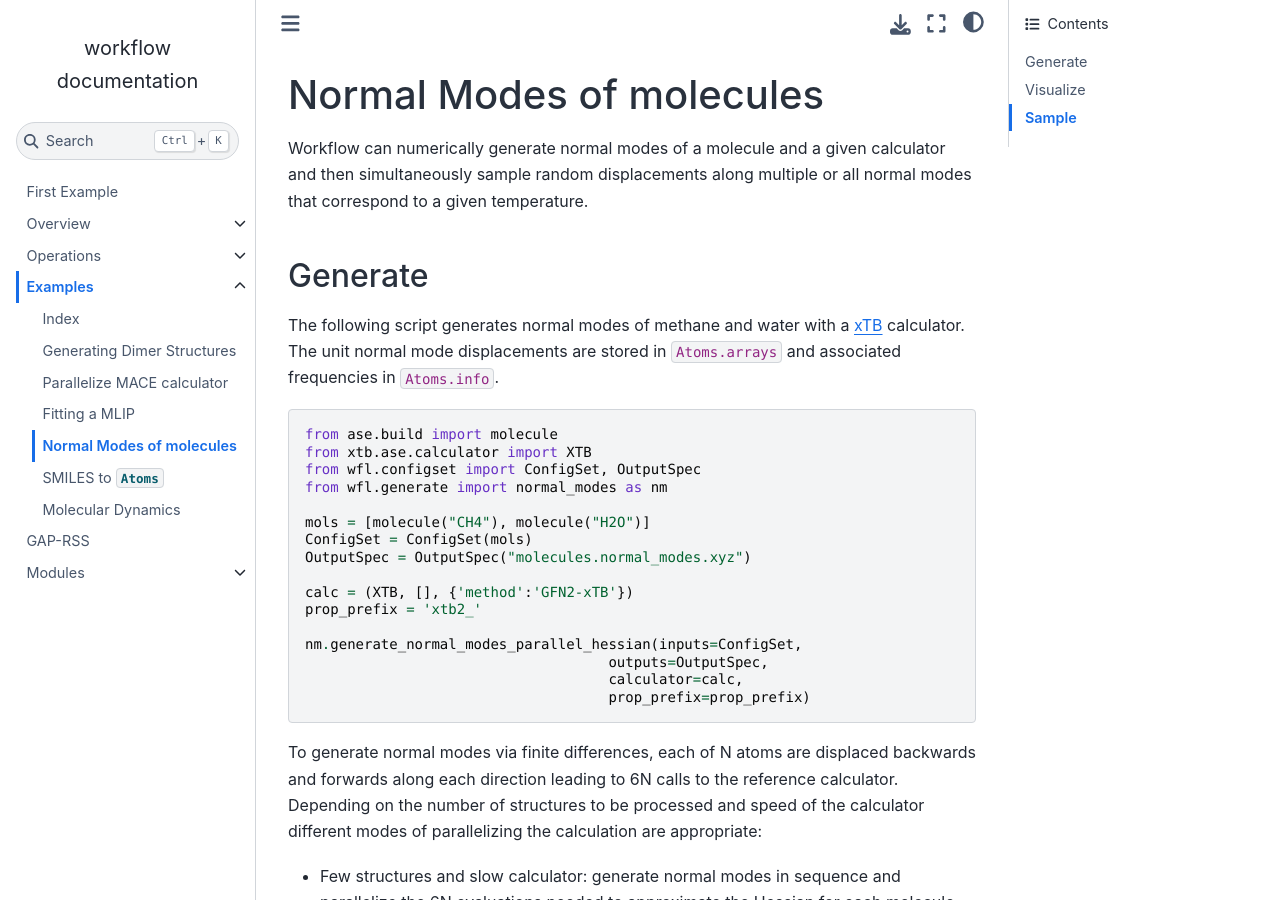
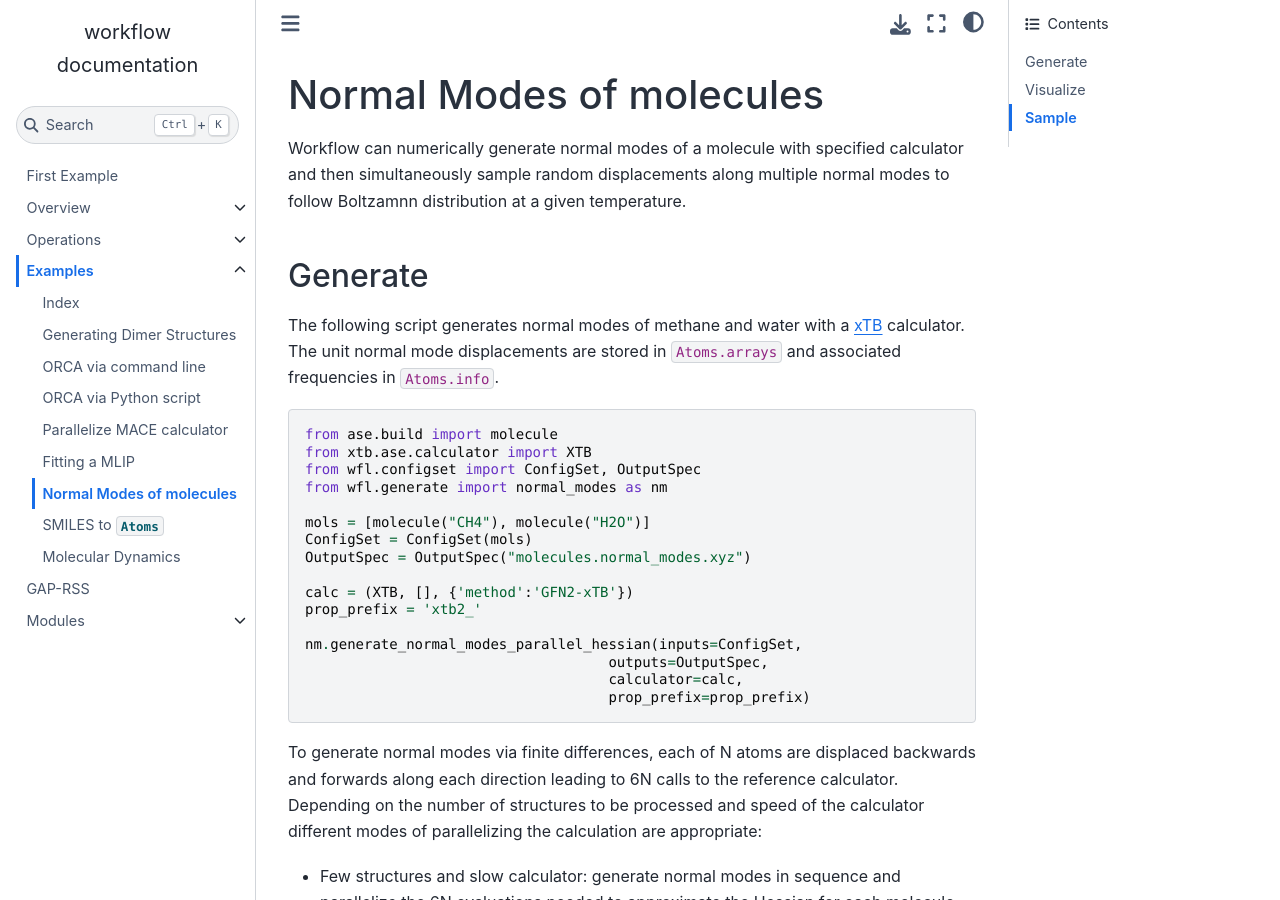
Before and after one commit to libAtoms/workflow, a Sphinx documentation site: the page built from docs/source/examples.normal_modes.md, in a window 1280 px wide and 900 px high. Built offline with Sphinx 7.4.7 and the Sphinx Book theme 1.1.4, drawn with Linux system fonts in a browser that asks for light colours; pages that are not in the unit, such as notebooks, are missing from menus; some of the changed text lies outside the part shown.

Commit message:
text edit

````diff
--- a/docs/source/examples.normal_modes.md
+++ b/docs/source/examples.normal_modes.md
@@ -1,6 +1,6 @@
 # Normal Modes of molecules
 
-Workflow can numerically generate normal modes of a molecule and a given calculator and then simultaneously sample random displacements along multiple or all normal modes that correspond to a given temperature.
+Workflow can numerically generate normal modes of a molecule with specified calculator and then simultaneously sample random displacements along multiple normal modes to follow Boltzamnn distribution at a given temperature.
 
 
 ## Generate
@@ -78,7 +78,7 @@ water_nm.summary()
 
 ## Sample
 
-Finally, we can generate random displacements of the molecule, along multiple normal modes, that correspond to the Boltzmann distribution.
+Finally, we can generate random displacements of the molecule, along multiple normal modes, that correspond to the Boltzmann distribution at a given temperature.
 
 ```python
 from wfl.configset import ConfigSet, OutputSpec
--- a/docs/source/examples.rst
+++ b/docs/source/examples.rst
@@ -12,7 +12,8 @@ Self-contained code snippets of common things that can be done with Workflow.
 
    examples.index.md
    examples.dimers.md
-   examples.orca.md
+   examples.orca_cli.md
+   examples.orca_python.md
    examples.mace.md
    examples.mlip_fitting.md
    examples.normal_modes.md
````
Also changed, not shown: docs/source/examples.index.md (+11 -6 lines), docs/source/examples.mace.md (+1 -1 lines), docs/source/examples.md.md (+1 -1 lines), docs/source/examples.smiles.md (+2 -2 lines).
